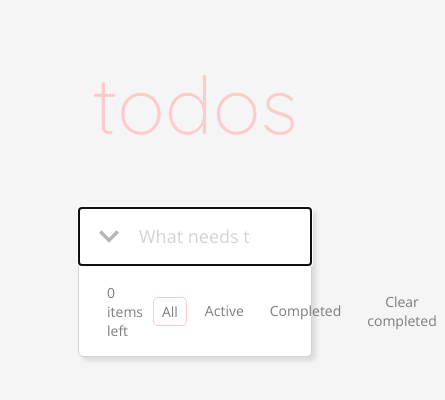
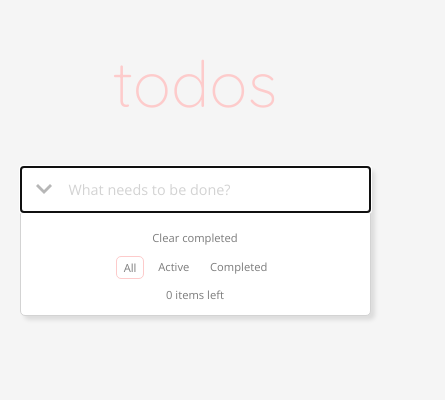
Before and after one commit to edelsid/toDo, a React (Vite) app: page / in a window 390 px wide. Shown: the top 400 px of the page, 445 px wide, since content can reach past the window. Built offline with nearby package versions, Linux system fonts and the light colour scheme.

Commit message:
adaptive designs

```diff
--- a/src/App.css
+++ b/src/App.css
@@ -11,10 +11,6 @@
   --ui-color: lightgray;
   --border: 1px solid var(--ui-color);
   --padding: 0.9em 3.333em;
-}
-
-html {
-  font-size: 10px;
 }
 
 body {
@@ -123,6 +119,7 @@ button {
 
 .task {
   padding: var(--padding);
+  word-break: break-word;
 }
 
 .task:is(.done) {
@@ -151,3 +148,43 @@ button {
   border: 1px solid var(--accent-color);
   border-radius: var(--b-radius);
 }
+
+@media (min-width: 769px) {
+  html {
+    font-size: 10px;
+  }
+
+  .widget {
+    width: 60vw;
+  }
+}
+
+@media (max-width: 768px) {
+  html {
+    font-size: 8px;
+  }
+
+  .widget {
+    width: 80vw;
+  }
+}
+
+@media (max-width: 480px) {
+  .widget {
+    width: 90vw;
+  }
+
+  footer {
+    flex-direction: column-reverse;
+  }
+}
+
+@media (max-width: 320px) {
+  html {
+    font-size: 3vw;
+  }
+
+  .input::placeholder {
+    font-size: 1.5rem;
+  }
+}
--- a/src/operations.ts
+++ b/src/operations.ts
@@ -8,7 +8,7 @@ const operations = {
   addData: (text: string): toDoTypes => {
     const data = operations.retrieveData();
     const newToDo = {
-      id: data.length + 1,
+      id: crypto.randomUUID(),
       text,
       done: false,
     };
--- a/src/types.ts
+++ b/src/types.ts
@@ -1,5 +1,5 @@
 interface toDoTypes {
-  id: number,
+  id: string,
   text: string,
   done: boolean,
 }
```
